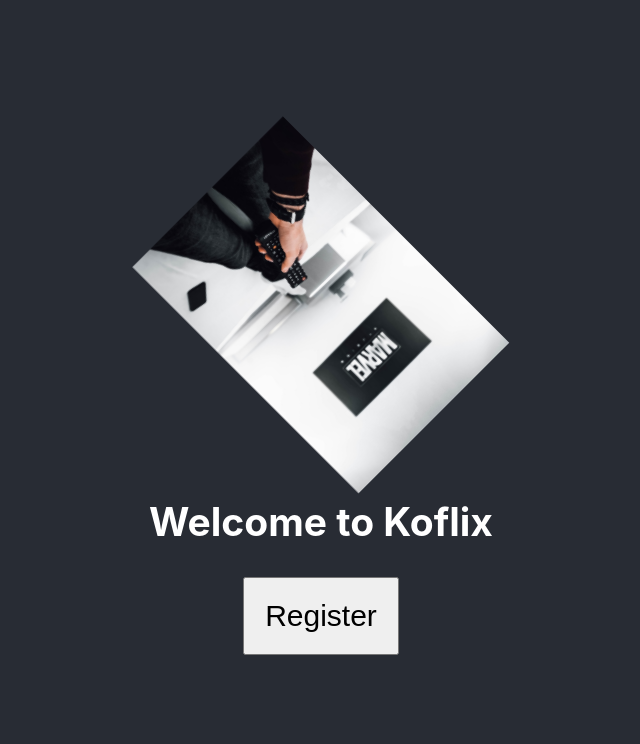
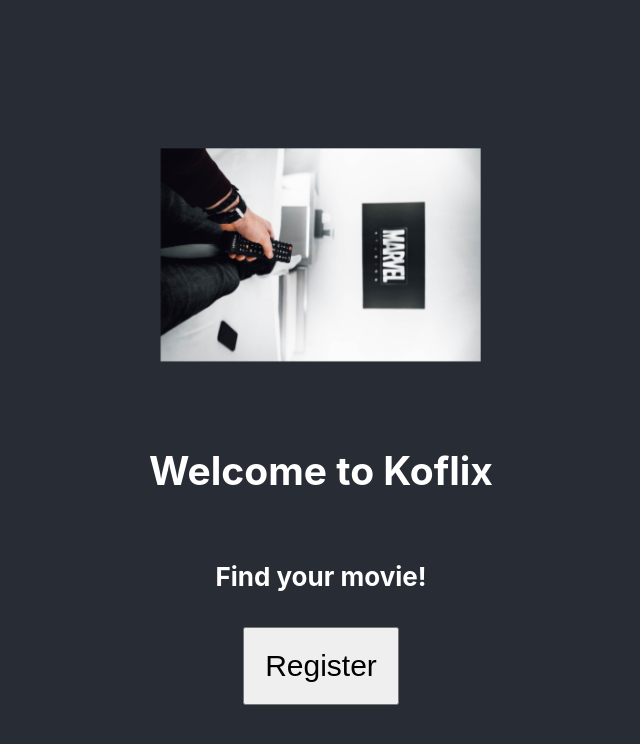
Before and after one commit to damianoncloud/kodflixx, a React (Create React App) app: page / in a window 1280 px wide. Shown: the top 744 px of the page, without its empty margins (319-959 px from the left). Built offline with nearby package versions, Linux system fonts and the light colour scheme.

Commit message:
added h4 find movie

```diff
--- a/src/App.js
+++ b/src/App.js
@@ -10,7 +10,7 @@
         <h2>
           Welcome to Koflix
         </h2>
-
+        <h4>Find your movie!</h4>
         <a
           className="App-link"
           href="https://reactjs.org"
```
